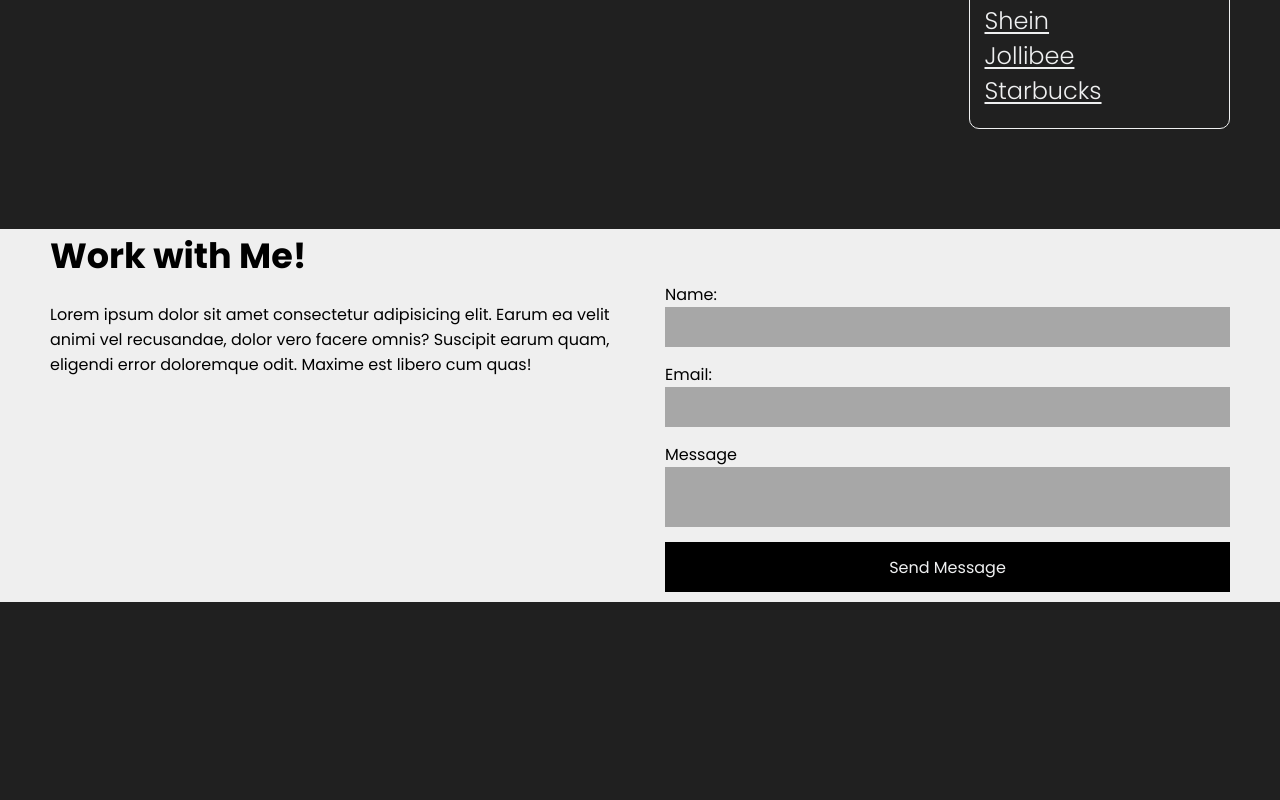
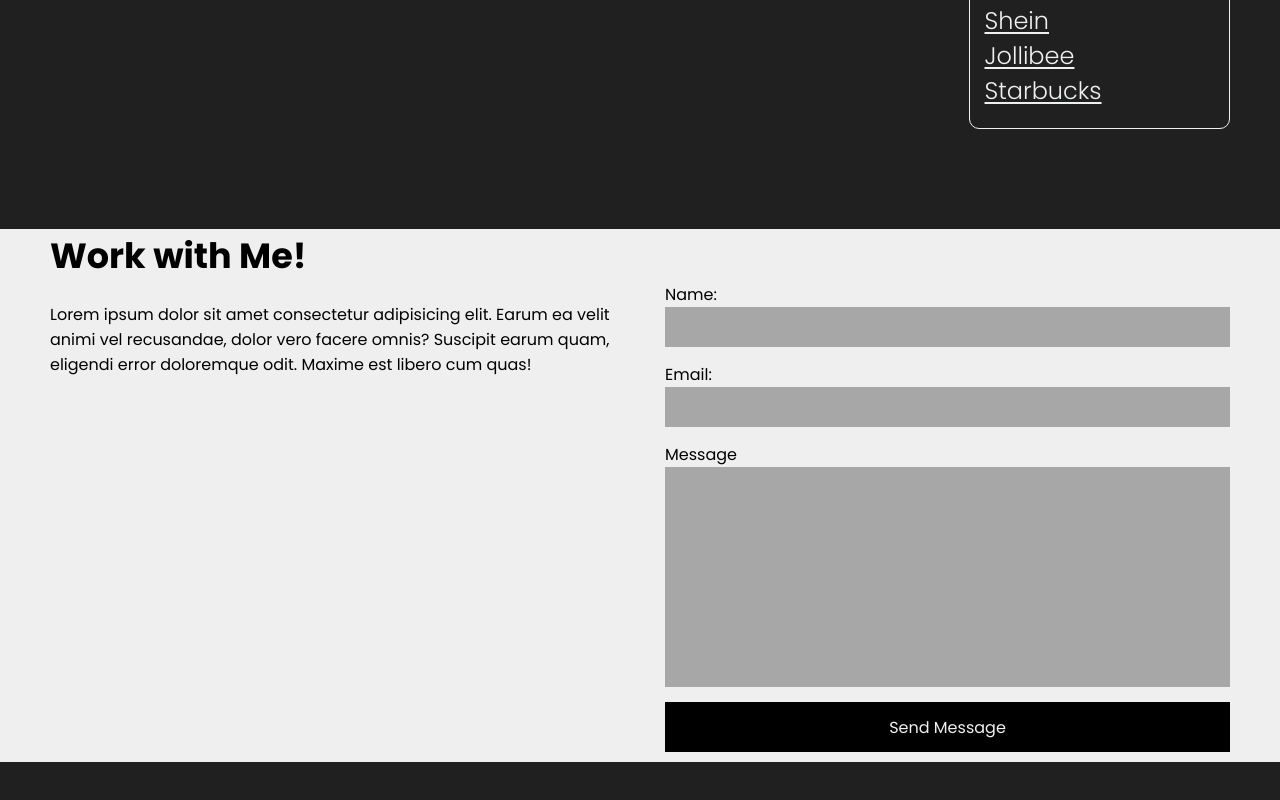
Before and after one commit to JeemDevvv/jeemdevvv.github.io, a plain HTML site: page index.html in a window 1280 px wide. Shown: the part 1576-2376 px from the top of the page. Before the commit the page ends 2228 px from the top, so only its background shows below. Drawn offline with Linux system fonts and the light colour scheme.

Commit message:
last change

```diff
--- a/index.html
+++ b/index.html
@@ -143,7 +143,7 @@
                         <input type="email" id="email" name="user_email" required>
 
                         <label for="message">Message</label>
-                         <textarea id="message" name="user_message" required></textarea>
+                        <textarea cols="30" rows="10" id="message" name="user_message" required></textarea>
 
 
                         <button type="submit">Send Message</button>
```
